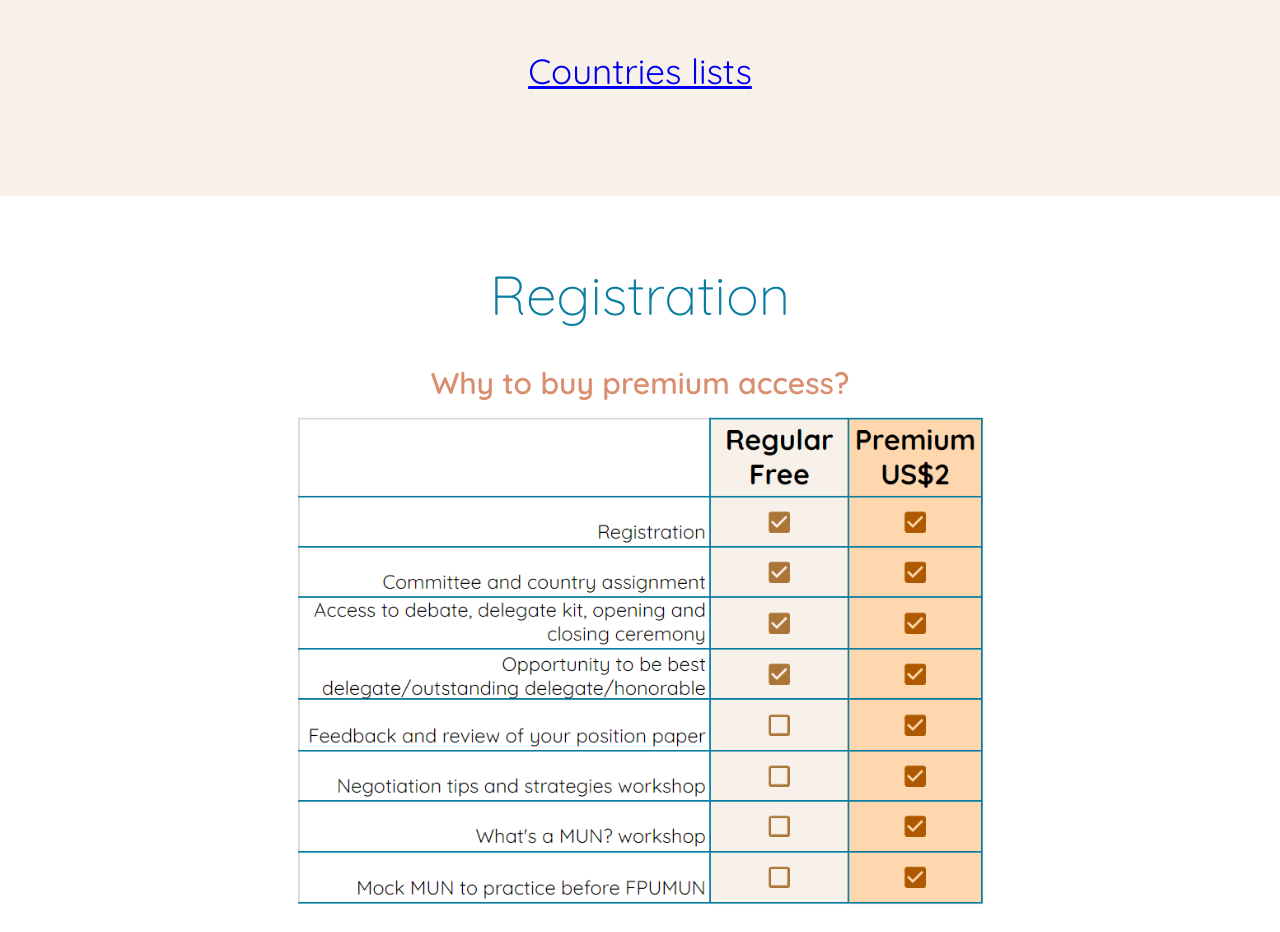
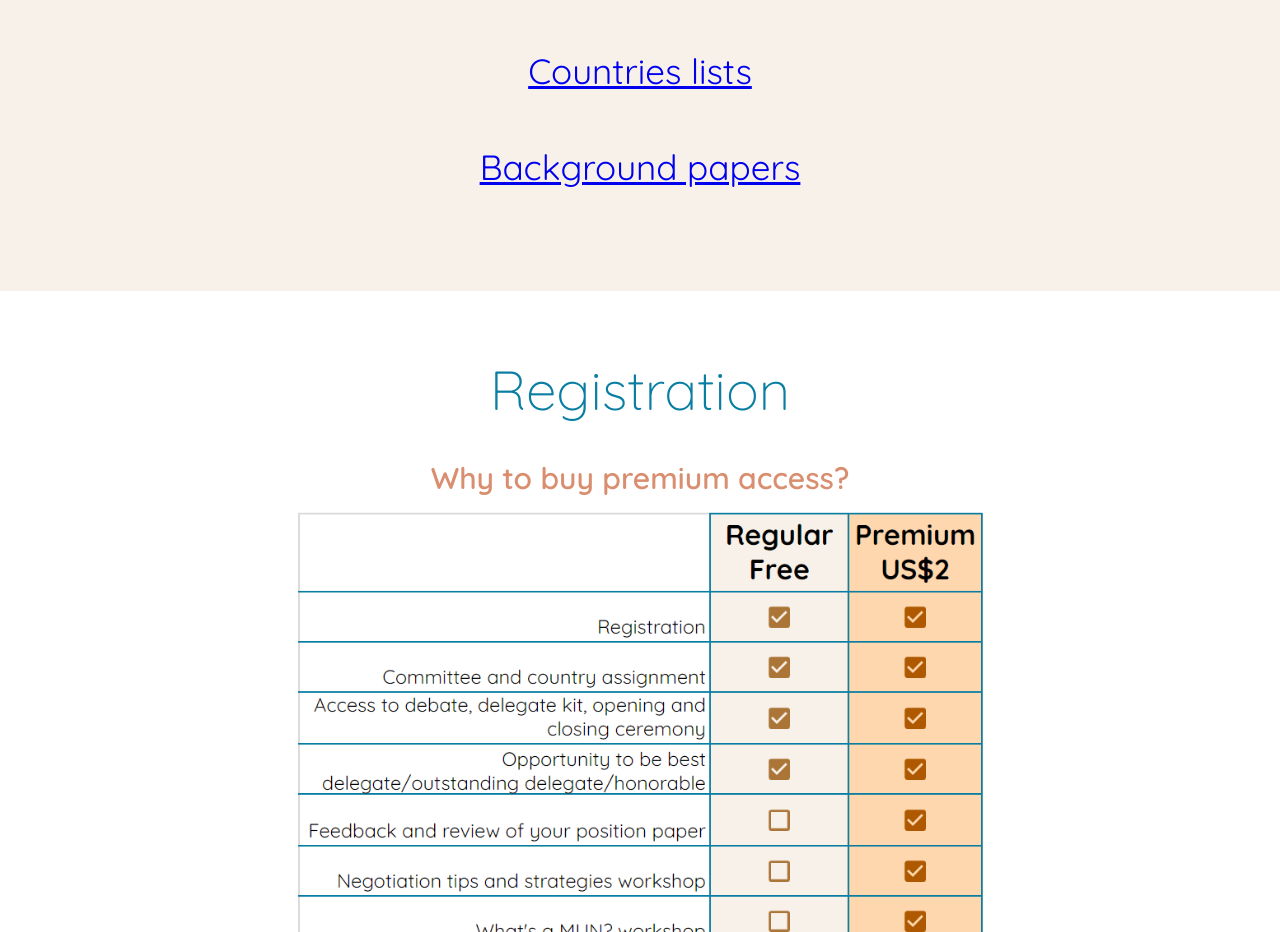
Before and after one commit to FPUMUN/FPUMUN.github.io, a plain HTML site: page index.html in a window 1280 px wide. Shown: the part 4223-5155 px from the top of the page. Drawn offline with nearby package versions, Linux system fonts and the light colour scheme.

Commit message:
Update index.html

```diff
--- a/index.html
+++ b/index.html
@@ -134,6 +134,7 @@
         </div>
             <div class="countrieslists">
                 <p><a href="https://docs.google.com/document/d/e/2PACX-1vTdTIU0NAEbkBPBobfdkFuCwX45D6ifEo56M-KFj2rDU3BOxRUNcBSTd97qwv1nmTJGn_n3V8devBwG/pub" target="_blank">Countries lists</a><p>
+                <p><a href="https://drive.google.com/drive/folders/1vt1e_FthI6HT7eben1V8vrOzDIq2un5s?usp=sharing" target="_blank">Background papers</a><p>
             </div>
         </section>
 
```
